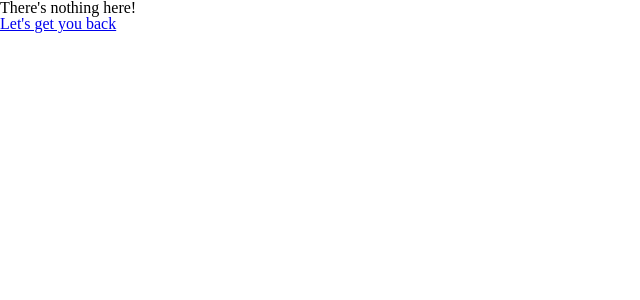
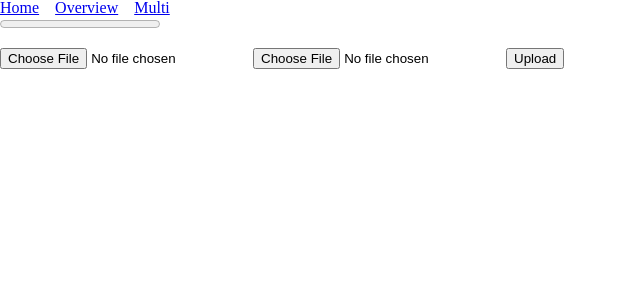
Before and after one commit to MogensenJesse/cookbook, a React (Create React App) app: page /multi in a window 1280 px wide. Shown: the top 300 px of the page, without its empty margins (0-640 px from the left). Built offline with nearby package versions, Linux system fonts and the light colour scheme.

Commit message:
Added image & video upload

```diff
--- a/package.json
+++ b/package.json
@@ -12,6 +12,7 @@
     "@testing-library/user-event": "^14.1.1",
     "browserslist": "^4.20.3",
     "firebase": "^9.8.1",
+    "nanoid": "^4.0.0",
     "postcss": "^8.4.13",
     "react": "^18.1.0",
     "react-dom": "^18.1.0",
--- a/src/App.js
+++ b/src/App.js
@@ -7,7 +7,7 @@ function App() {
       <nav style={{ display: "flex", gap: "1rem" }}>
         <Link to="/">Home</Link>
         <Link to="/overview">Overview</Link>
-        {/* <Link to="/recipe">Recipe</Link> */}
+        <Link to="/multi">Multi</Link>
       </nav>
       <Outlet />
     </div>
--- a/src/assets/css/overview.css
+++ b/src/assets/css/overview.css
@@ -29,6 +29,13 @@ h3 {
       flex-wrap: wrap;
   gap: 1rem;
   width: 80vw;
+}
+
+.recipe-image-card {
+  width: 100%;
+  height: 200px;
+  -o-object-fit: cover;
+     object-fit: cover;
 }
 
 .recipeBox {
@@ -108,6 +115,10 @@ label {
   margin-top: 1em;
 }
 
+.optional {
+  position: relative;
+}
+
 .optional-label {
   position: absolute;
   right: 0;
--- /dev/null
+++ b/src/assets/css/recipe.css
@@ -0,0 +1,4 @@
+.recipe-image {
+  max-width: 50%;
+  height: auto;
+}
--- a/src/components/Popup.js
+++ b/src/components/Popup.js
@@ -1,9 +1,103 @@
-import React, { useState } from "react";
-import { db } from "../firebase/config";
+import { useState } from "react";
+import { db, storage } from "../firebase/config";
 import { useParams, Link } from "react-router-dom";
 import { doc, collection, addDoc, deleteDoc } from "firebase/firestore";
+import { ref, getDownloadURL, uploadBytesResumable } from "firebase/storage";
+import { nanoid } from "nanoid";
+
+// to do: foto's en videos id geven ipv random name
 
 const Popup = (props) => {
+  // State to store uploaded file
+  const [image, setImage] = useState("");
+
+  // progress
+  const [percent, setPercent] = useState(0);
+
+  // Handle file upload event and update state
+  function handleChange(event) {
+    setImage(event.target.files[0]);
+  }
+
+  const handleUpload = (e) => {
+    e.preventDefault();
+    if (!image) {
+      alert("Please upload an image first!");
+    }
+
+    const storageRef = ref(storage, `/recipeImages/${image.name + nanoid()}`);
+
+    // progress can be paused and resumed. It also exposes progress updates.
+    // Receives the storage reference and the file to upload.
+    const uploadTask = uploadBytesResumable(storageRef, image);
+
+    uploadTask.on(
+      "state_changed",
+      (snapshot) => {
+        const percent = Math.round((snapshot.bytesTransferred / snapshot.totalBytes) * 100);
+
+        // update progress
+        setPercent(percent);
+      },
+      (err) => console.log(err),
+      () => {
+        // download url
+        getDownloadURL(uploadTask.snapshot.ref).then((url) => {
+          console.log(url);
+          setForm({ ...form, image: url });
+        });
+      }
+    );
+  };
+
+
+
+  // State to store uploaded file
+  const [video, setvideo] = useState("");
+
+  // progress
+  const [percentV, setpercentV] = useState(0);
+
+  // Handle file upload event and update state
+  function handleChangeV(event) {
+    setvideo(event.target.files[0]);
+  }
+
+  const handleVideoUpload = (e) => {
+    e.preventDefault();
+    if (!video) {
+      alert("Please upload a video first!");
+    }
+
+    const videoStorageRef = ref(storage, `/recipeVideos/${video.name + nanoid()}`);
+
+    // progress can be paused and resumed. It also exposes progress updates.
+    // Receives the storage reference and the file to upload.
+    const uploadVideoTask = uploadBytesResumable(videoStorageRef, video);
+
+    uploadVideoTask.on(
+      "state_changed",
+      (snapshot) => {
+        const percentV = Math.round((snapshot.bytesTransferred / snapshot.totalBytes) * 100);
+
+        // update progress
+        setpercentV(percentV);
+      },
+      (err) => console.log(err),
+      () => {
+        // download url
+        getDownloadURL(uploadVideoTask.snapshot.ref).then((url) => {
+          console.log(url);
+          setForm({ ...form, video: url });
+        });
+      }
+    );
+  };
+
+
+
+
+
   const [form, setForm] = useState({
     name: "",
     desc: "",
@@ -11,6 +105,8 @@ const Popup = (props) => {
     steps: [],
     allergens: [],
     score: "",
+    image: "",
+    video: "",
   });
 
   const recipesCollectionRef = collection(db, "recipes");
@@ -33,6 +129,8 @@ const Popup = (props) => {
       steps: [],
       allergens: [],
       score: "",
+      image: "",
+      video: "",
     });
 
     props.setTrigger(false);
@@ -83,6 +181,24 @@ const Popup = (props) => {
                 value={form.name}
                 onChange={(e) => setForm({ ...form, name: e.target.value })}
               />
+            </div>
+
+            <div className="form-group">
+              <label>Picture</label>
+              <div className="optional">
+                <input type="file" onChange={handleChange} accept=".jpeg,.jpg,.png" />
+                <span className="optional-label">{percent}% done</span>
+              </div>
+              <button onClick={handleUpload}>Upload to Firebase</button>
+            </div>
+
+            <div className="form-group">
+              <label>Instructional video</label>
+              <div className="optional">
+                <input type="file" onChange={handleChangeV} accept="video/*" />
+                <span className="optional-label">{percentV}% done</span>
+              </div>
+              <button onClick={handleVideoUpload}>Upload to Firebase</button>
             </div>
 
             <div className="form-group">
--- a/src/firebase/config.js
+++ b/src/firebase/config.js
@@ -1,5 +1,6 @@
 import { initializeApp } from "firebase/app";
 import { getFirestore } from "firebase/firestore";
+import { getStorage } from "firebase/storage";
 
 const firebaseConfig = {
   apiKey: "AIzaSyBIxDoFc594akSBAIlehgGvC1Qp9Z91QcU",
@@ -13,5 +14,6 @@ const firebaseConfig = {
 const app = initializeApp(firebaseConfig);
 
 const db = getFirestore(app);
+const storage = getStorage(app);
 
-export { db };
+export { db, storage };
--- a/src/index.js
+++ b/src/index.js
@@ -4,6 +4,7 @@ import { createRoot } from "react-dom/client";
 import App from "./App";
 import Overview from "./pages/Overview";
 import Recipe from "./pages/Recipe";
+import Multi from "./pages/Multi";
 
 const rootElement = document.getElementById("root");
 const root = createRoot(rootElement);
@@ -14,6 +15,7 @@ root.render(
         <Route path="/" element={<App />}>
           {" "}
           <Route path="/overview" element={<Overview />} />
+          <Route path="/multi" element={<Multi />} />
           <Route path="/overview/:recipeid" element={<Recipe />} />
         </Route>
 
--- /dev/null
+++ b/src/pages/Multi.js
@@ -0,0 +1,85 @@
+import React, { useState } from "react";
+import { render } from "react-dom";
+import { ref, getDownloadURL, uploadBytesResumable } from "firebase/storage";
+import { storage } from "../firebase/config";
+
+const Multi = () => {
+  const [images, setImages] = useState([]);
+  const [urls, setUrls] = useState([]);
+  const [progress, setProgress] = useState(0);
+
+  const handleChange = (e) => {
+    for (let i = 0; i < e.target.files.length; i++) {
+      const newImage = e.target.files[i];
+      newImage["id"] = Math.random();
+      setImages((prevState) => [...prevState, newImage]);
+    }
+  };
+
+  const handleUpload = () => {
+    const promises = [];
+    images.map((image) => {
+      const storageRef = ref(storage, `/nog/${image.name}`);
+
+      const uploadTask = uploadBytesResumable(storageRef, image);
+      promises.push(uploadTask);
+
+      uploadTask.on(
+        "state_changed",
+        (snapshot) => {
+          const progress = Math.round((snapshot.bytesTransferred / snapshot.totalBytes) * 100);
+          setProgress(progress);
+        },
+        (error) => {
+          console.log(error);
+        },
+        async () => {
+          await storage
+            .ref("images")
+            .child(image.name)
+            .getDownloadURL()
+            .then((urls) => {
+              setUrls((prevState) => [...prevState, urls]);
+            });
+        }
+      );
+    });
+
+    Promise.all(promises)
+      .then(() => alert("All images uploaded"))
+      .catch((err) => console.log(err));
+  };
+
+  console.log("images: ", images);
+  console.log("urls", urls);
+
+  return (
+    <div>
+      <progress value={progress} max="100" />
+      <br />
+      <br />
+      <input type="file" onChange={handleChange} />
+      <input type="file" onChange={handleChange} />
+      <button onClick={handleUpload}>Upload</button>
+      <br />
+      {urls.map((url, i) => (
+        <div key={i}>
+          <a href={url} target="_blank">
+            {url}
+          </a>
+        </div>
+      ))}
+      <br />
+      {urls.map((url, i) => (
+        <img
+          key={i}
+          style={{ width: "500px" }}
+          src={url || "http://via.placeholder.com/300"}
+          alt="firebase-image"
+        />
+      ))}
+    </div>
+  );
+};
+
+export default Multi;
--- a/src/pages/Overview.js
+++ b/src/pages/Overview.js
@@ -40,6 +40,8 @@ function Overview() {
             {recipes.map((recipe, i) => {
               return (
                 <div key={recipe.id} className="recipeBox">
+                  <img className="recipe-image-card" src={recipe.image}></img>
+                  <div className="contentContainer">
                     <Link to={`/overview/${recipe.id}`}>View recipe</Link>
 
                     <h2>{recipe.name}</h2>
@@ -64,6 +66,7 @@ function Overview() {
                           return <li key={i}>{step}</li>;
                         })}
                       </ol>
+                    </div>
                   </div>
                 </div>
               );
--- a/src/pages/Recipe.js
+++ b/src/pages/Recipe.js
@@ -4,6 +4,7 @@ import { useParams, Link } from "react-router-dom";
 import { db } from "../firebase/config";
 import { doc, onSnapshot, deleteDoc } from "firebase/firestore";
 import { Popup, ConfirmDialog } from "../components/Popup";
+import "../assets/css/recipe.css";
 
 const Recipe = () => {
   const [recipe, setRecipe] = useState([]);
@@ -28,6 +29,7 @@ const Recipe = () => {
       <button onClick={() => setPopupActive(true)}>Add recipe</button>
       <Link to="/overview">Back to overview</Link>
       <h1>{recipe.name}</h1>
+      <img className="recipe-image" src={recipe.image}></img>
       <p dangerouslySetInnerHTML={{ __html: recipe.desc }}></p>
       <span>Score: {recipe.score}</span>
       <div>
@@ -44,8 +46,8 @@ const Recipe = () => {
             return <li key={i}>{step}</li>;
           })}
         </ol>
+        <video controls className="recipe-image" src={recipe.video}></video>
         <button onClick={() => setConfirmDialogActive(true)}>
-
           remove recipe
         </button>
       </div>
```
Also changed, not shown: src/assets/css/overview.scss (+10 -0 lines), 2 other files (tests, documents, lock files or other folders). Lines whose indentation alone changed are shown as unchanged.
